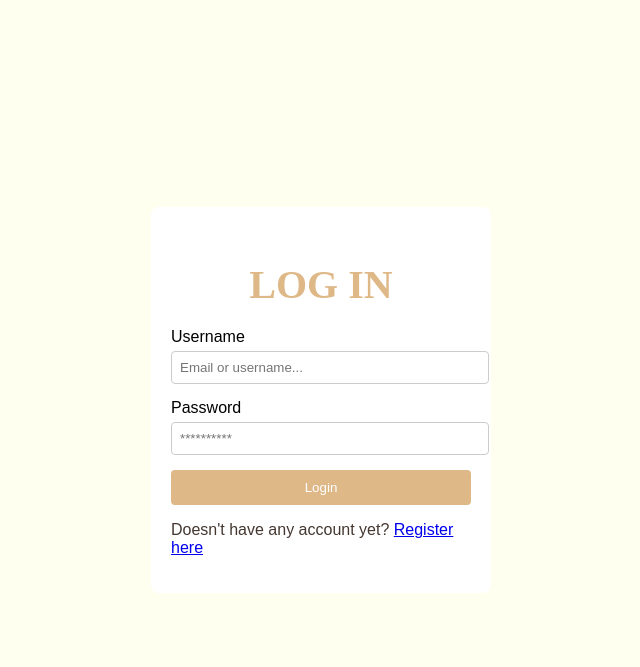
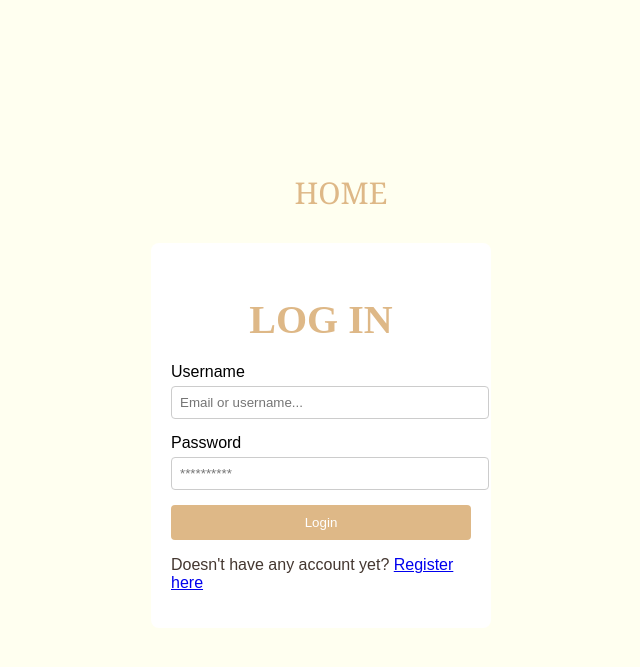
Before and after one commit to Erijonamujii/SimpleLoginRegisterform, a PHP site: page /login.html in a window 1280 px wide. Shown: the top 667 px of the page, without its empty margins (319-959 px from the left). Run offline with PHP 8.4, Linux system fonts and the light colour scheme; some web fonts are replaced.

Commit message:
home added
created a nav bar with home element only just to connect the log in page with home

```diff
--- a/login.html
+++ b/login.html
@@ -10,7 +10,12 @@
 </head>
 <body>
 
-
+<header>
+<div class="home">
+  <ul>
+    <li><a href="C:\Users\Admin\Desktop\home\home.html" style="color: #DEB887; text-decoration: none; text-align: center;">HOME</a></li>
+  </ul>
+</div>
 
   <div class="container">
 
@@ -39,6 +44,11 @@
 
     <p class="register">Doesn't have any account yet? <a href="register.html">Register here</a></p>
   </div>
+</header>
+
+
+
+
 
 </body>
 </html>
--- a/style.css
+++ b/style.css
@@ -3,11 +3,22 @@ body {
     padding: 0;
     font-family: Arial, sans-serif;
     display: flex;
+
     justify-content: center;
     align-items: center;
     height: 100vh;
     background-color: #FFFFF0;
-  }
+
+}
+.home{
+  display: flex;
+  flex-direction: row;
+  justify-content: center;
+
+}
+
+
+
 
   h2{
     font-size: 40px;
@@ -16,11 +27,25 @@ body {
 font-family: serif;
 
   }
+
+
+  ul{
+    margin-top:0px ;
+font-family: Georgia, 'Times New Roman', Times, serif;
+    color: #DEB887;
+    display: flex;
+    list-style-type: none;
+    justify-content: flex-end;
+font-size: 30px;
+
+
+}
   .container {
     width: 300px;
     background-color: white;
     padding: 20px;
     border-radius: 8px;
+
 
 
   }
```
Also changed, not shown: register.html (line endings or trailing spaces).
